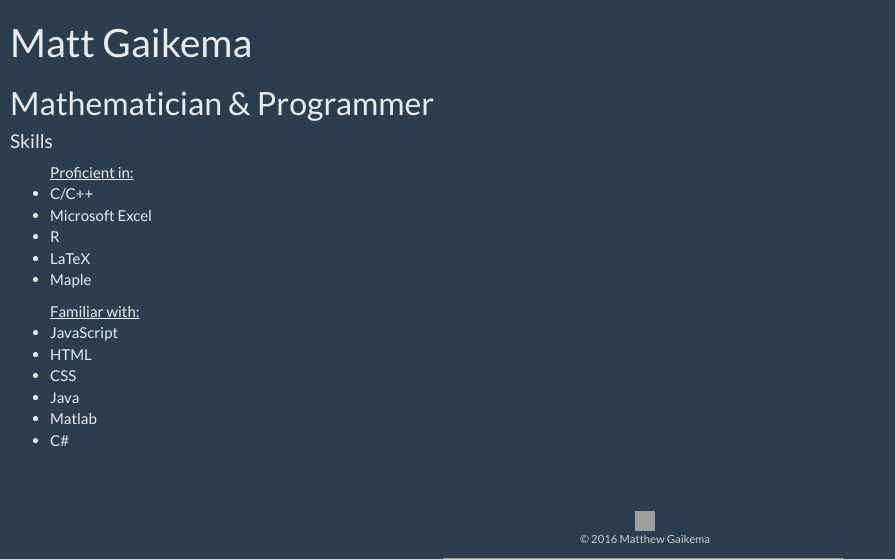
After one commit to TexAgg/TexAgg.github.io, a PHP site: page /skills.php in a window 1280 px wide. The commit adds this page. Shown: the top 559 px of the page, without its empty margins (0-895 px from the left). Run offline with PHP 8.4, Linux system fonts and the light colour scheme; grey boxes are pictures that could not be loaded.

Commit message:
Skills and resume

```diff
--- a/about.php
+++ b/about.php
@@ -11,6 +11,7 @@
 		at Texas A&M.
 		I am fascinated by the close connection between mathematics and computer science,
 		especially mathematical algorithms.
+		I mostly program in C++, JavaScript, and R, but I have recently been doing a lot with Mathematica and C#.
 		</p>
 	</div>
 <?php
--- a/index.php
+++ b/index.php
@@ -9,6 +9,8 @@
 		<ul class="nav">
    			<li class="about"<?php if ($section=="about"){echo " on";} ?>"><a href="about.php">About me</a></li>
 			<li class="projects"<?php if ($section=="projects"){echo " on";} ?>"><a href="projects.php">Projects</a></li>
+			<li class="skills"<?php if ($section=="skills"){echo " on";} ?>"><a href="skills.php">Skills</a></li>
+			<li class="resume"<?php if ($section=="resume"){echo " on";} ?>"><a href="resume.php">Resume</a></li>
 		</ul>
 	</div>
 </div>
--- /dev/null
+++ b/skills.php
@@ -0,0 +1,27 @@
+<?php
+	$pageTitle = "Skills";
+	$section = "Skills";
+	include("inc/header.php");
+?>
+<div id='skills'>
+		<h4>Skills</h4>
+		<ul><u>Proficient in:</u>
+			<li>C/C++</li>
+			<li>Microsoft Excel</li>
+			<li>R</li>
+			<li>LaTeX</li>
+			<li>Maple</li>
+		</ul>
+		<ul><u>Familiar with:</u>
+			<li>JavaScript</li>
+			<li>HTML</li>
+			<li>CSS</li>
+			<li>Java</li>
+			<!--<li>Sage</li>-->
+			<li>Matlab</li>
+			<li>C#</li>
+		</ul>
+	</div>
+<?php
+	include("inc/footer.php");
+?>
```
Also changed, not shown: projects.php (+11 -3 lines), resume.php (added, +17 -0 lines). Lines whose indentation alone changed are shown as unchanged.
